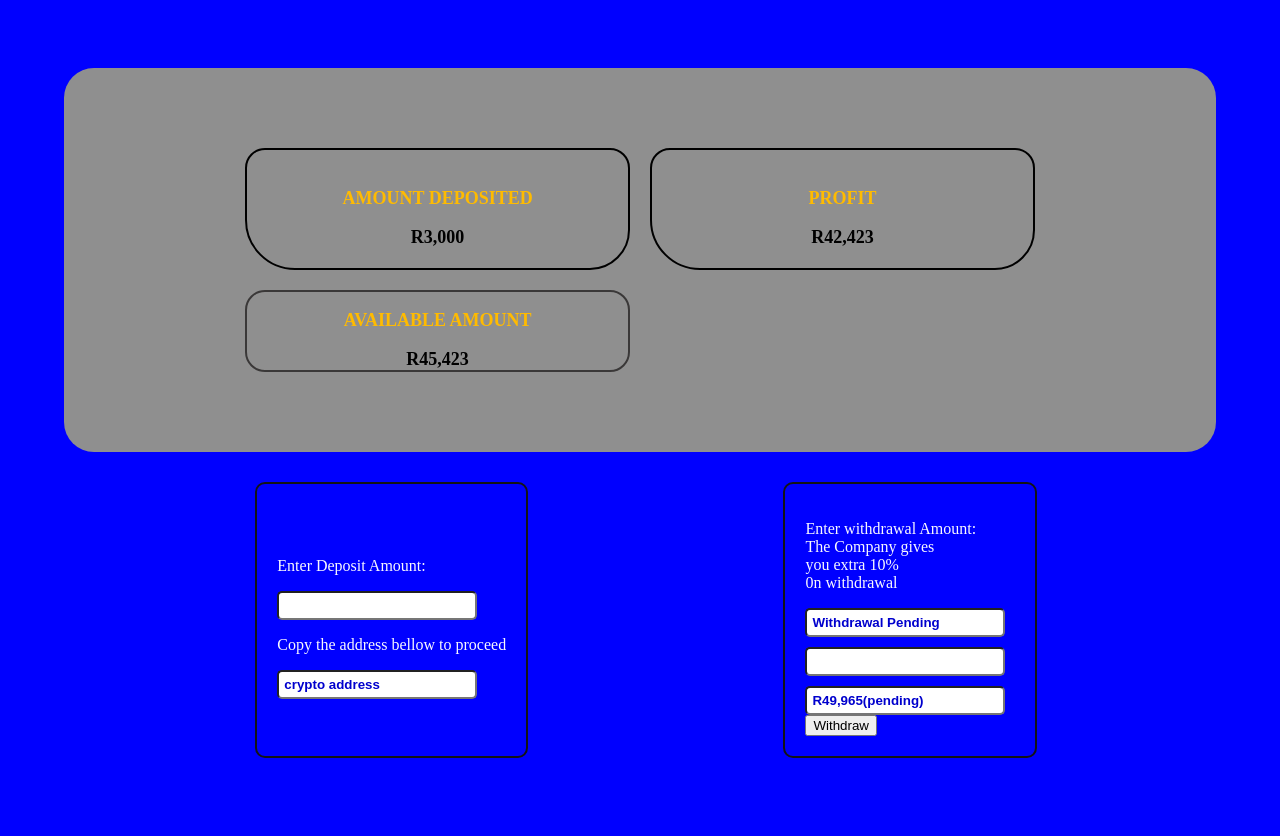
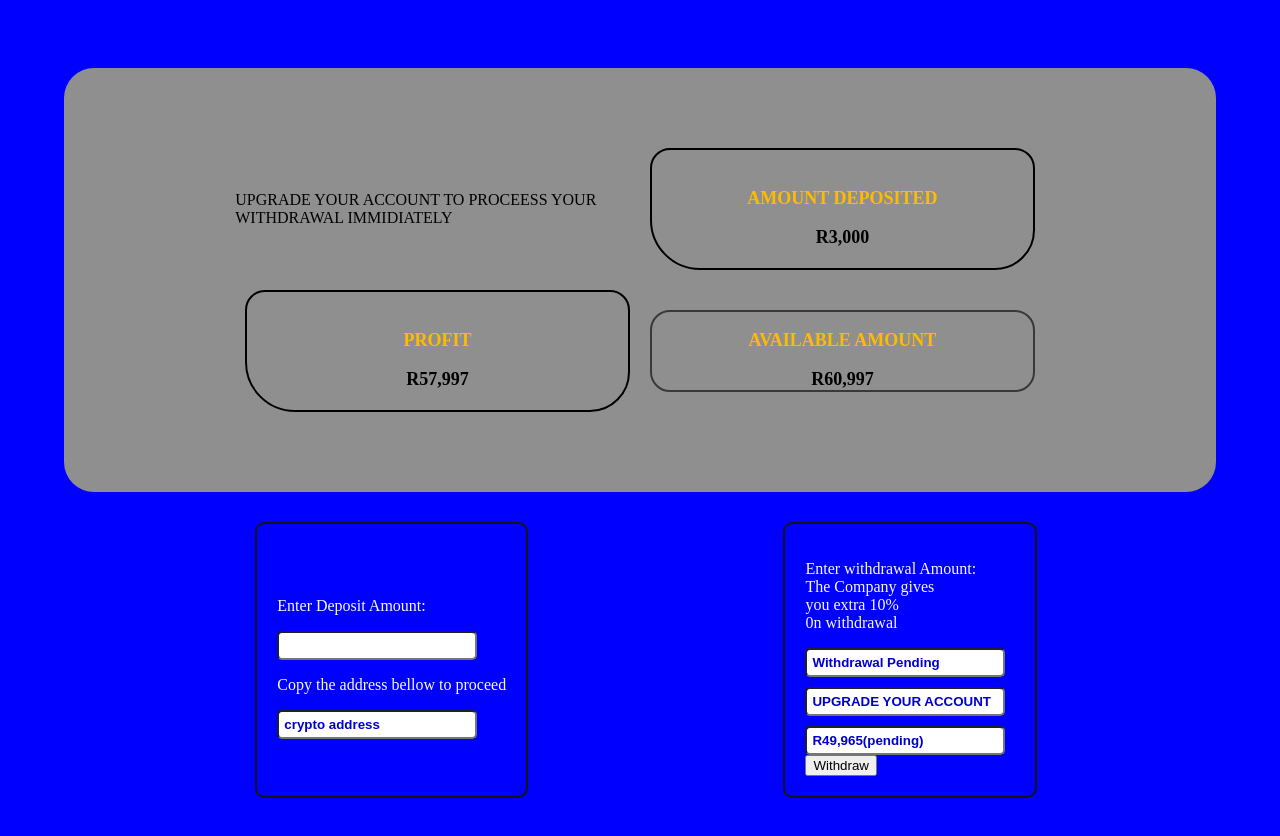
Before and after one commit to oficialbinary/TRADE, a plain HTML site: page pay.html in a window 1280 px wide. Shown: the part 74-910 px from the top of the page. Drawn offline with nearby package versions, Linux system fonts and the light colour scheme.

Commit message:
Update pay.html

```diff
--- a/pay.html
+++ b/pay.html
@@ -48,6 +48,7 @@
     </div>
 
     <div class="main-board">
+      <p class="accc">UPGRADE YOUR ACCOUNT TO PROCEESS YOUR WITHDRAWAL IMMIDIATELY</p>
       <div class="depo minib">
         <p class="c-title">AMOUNT DEPOSITED</p>
         R3,000
@@ -55,12 +56,12 @@
 
       <div class="bon minib">
         <p class="c-title">PROFIT</p>
-        R42,423
+        R57,997
       </div>
 
       <div class="tots">
         <p class="c-title">AVAILABLE AMOUNT</p>
-        R45,423
+        R60,997
       </div>
     </div>
 
@@ -83,7 +84,7 @@
 
         <div id="dWitval"></div>
 
-        <input type="text" readonly class="inpValue withdraw" id="add-up">
+        <input type="text" readonly class="inpValue withdraw" id="add-up" value="UPGRADE YOUR ACCOUNT">
 
         <input class="inpValue" id="add-tots" value="R49,965(pending)" readonly>
         <button id="wbtn" onclick="withdrawx()"> Withdraw</button>
```
